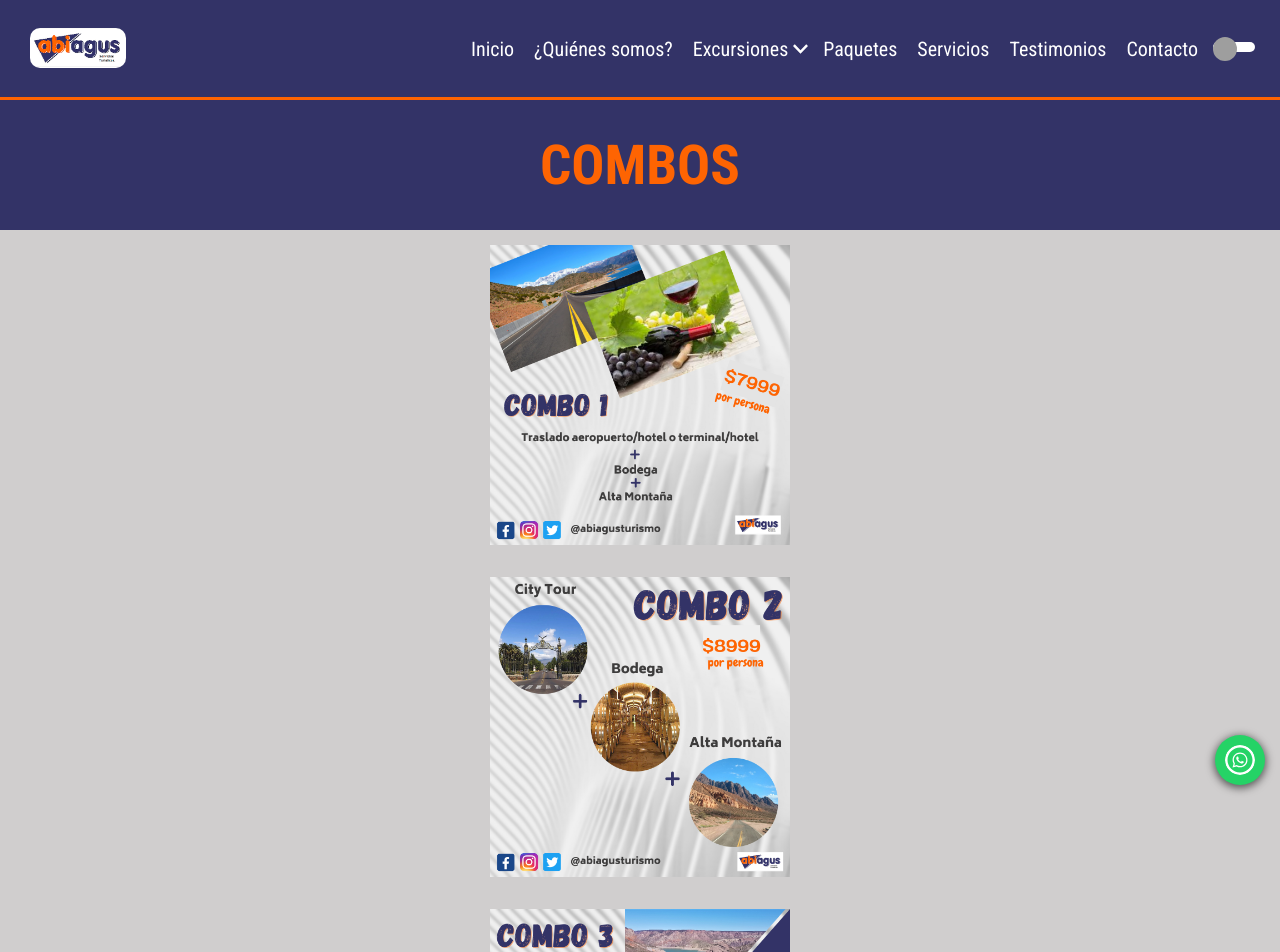
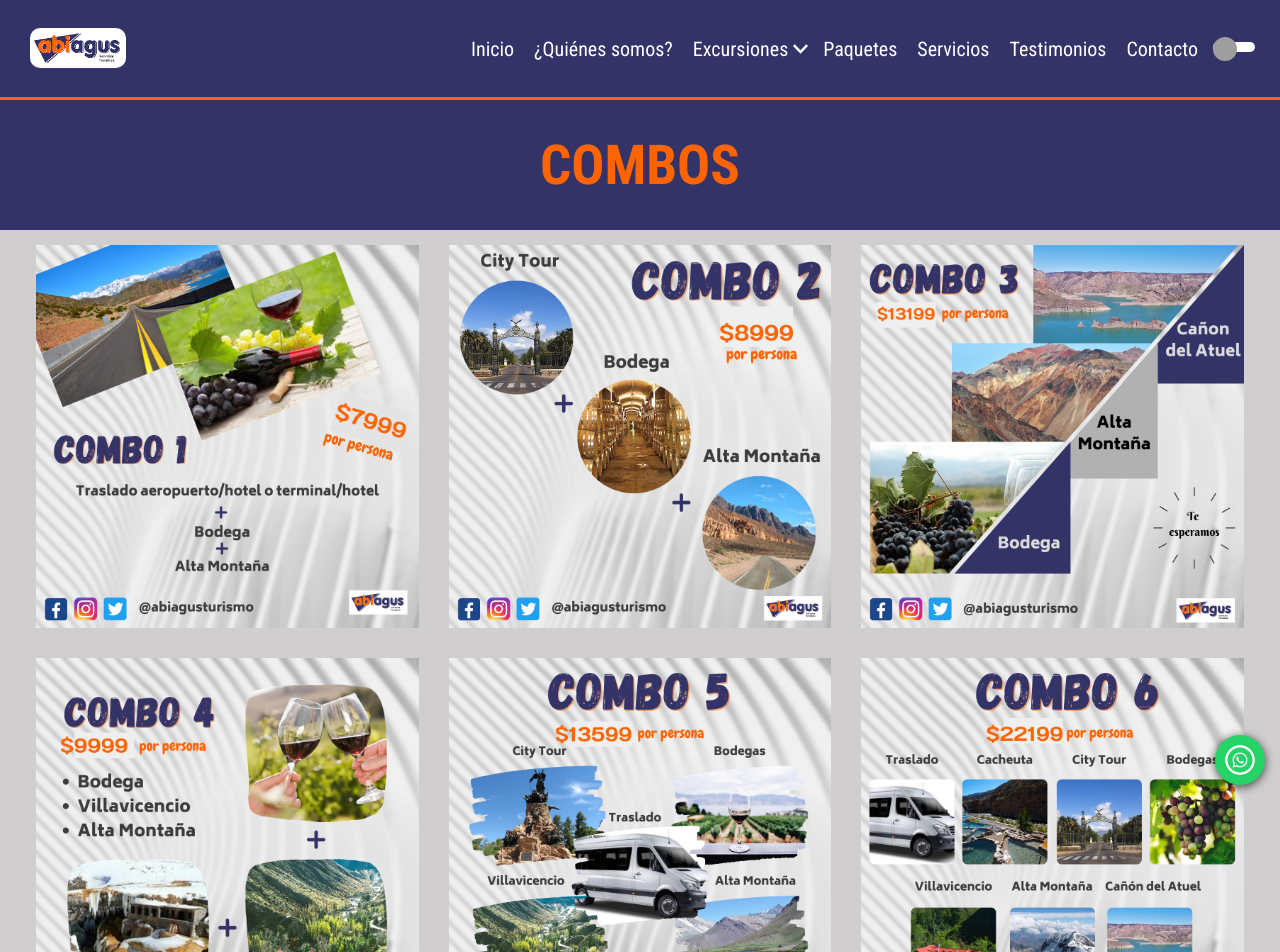
Before and after one commit to francocarballar/abiagusturismo, a Next.js app: page /combos in a window 1280 px wide. Shown: the top 952 px of the page. Built offline with nearby package versions, Linux system fonts and the light colour scheme; grey boxes are pictures that could not be loaded.

Commit message:
Terminé la página de los Combos

```diff
--- a/pages/combos.js
+++ b/pages/combos.js
@@ -1,6 +1,5 @@
 import React from 'react'
 import Head from 'next/head'
-import Image from 'next/image'
 import styles from '../styles/Combos.module.css'
 import { TitleContainer } from '../src/components/TitleContainer'
 
@@ -16,54 +15,44 @@ export default function Combos () {
       </Head>
       <main className={styles.main}>
         <TitleContainer title='COMBOS' />
+        <section className={styles.container_combos}>
           <figure className={styles.figure}>
-          <Image
+            <img
               src='/media/combos/Combo-1.png'
               alt='Combo número uno de las excursiones en Mendoza'
-            width={300}
-            height={300}
             />
           </figure>
           <figure className={styles.figure}>
-          <Image
+            <img
               src='/media/combos/Combo-2.png'
               alt='Combo número dos de las excursiones en Mendoza'
-            width={300}
-            height={300}
             />
           </figure>
           <figure className={styles.figure}>
-          <Image
+            <img
               src='/media/combos/Combo-3.png'
               alt='Combo número tres de las excursiones en Mendoza'
-            width={300}
-            height={300}
             />
           </figure>
           <figure className={styles.figure}>
-          <Image
+            <img
               src='/media/combos/Combo-4.png'
               alt='Combo número cuatro de las excursiones en Mendoza'
-            width={300}
-            height={300}
             />
           </figure>
           <figure className={styles.figure}>
-          <Image
+            <img
               src='/media/combos/Combo-5.png'
               alt='Combo número cinco de las excursiones en Mendoza'
-            width={300}
-            height={300}
             />
           </figure>
           <figure className={styles.figure}>
-          <Image
+            <img
               src='/media/combos/Combo-6.png'
               alt='Combo número seis de las excursiones en Mendoza'
-            width={300}
-            height={300}
             />
           </figure>
+        </section>
       </main>
     </>
   )
--- a/styles/Combos.module.css
+++ b/styles/Combos.module.css
@@ -1,14 +1,43 @@
 .main {
-  display: flex;
-  justify-content: space-evenly;
+  display: grid;
+  grid-template-columns: 100%;
+  justify-content: center;
   align-items: center;
   flex-direction: column;
+  padding-bottom: 30px;
   width: 100%;
   height: auto;
   background-color: var(--tertiary-color);
   cursor: url(/media/icon/default__black.png), auto;
 }
 
+.container_combos {
+  display: grid;
+  grid-template-columns: 100%;
+  justify-content: center;
+  align-items: center;
+  padding: 0 15px;
+}
+
 .figure {
+  display: flex;
+  justify-content: center;
+  align-items: center;
   padding: 15px 15px;
 }
+
+.figure img {
+  width: 100%;
+}
+
+@media (min-width: 768px) {
+  .container_combos {
+    grid-template-columns: 50% 50%;
+  }
+}
+
+@media (min-width: 1024px) {
+  .container_combos {
+    grid-template-columns: 33% 33% 33%;
+  }
+}
```
Lines whose indentation alone changed are shown as unchanged.
